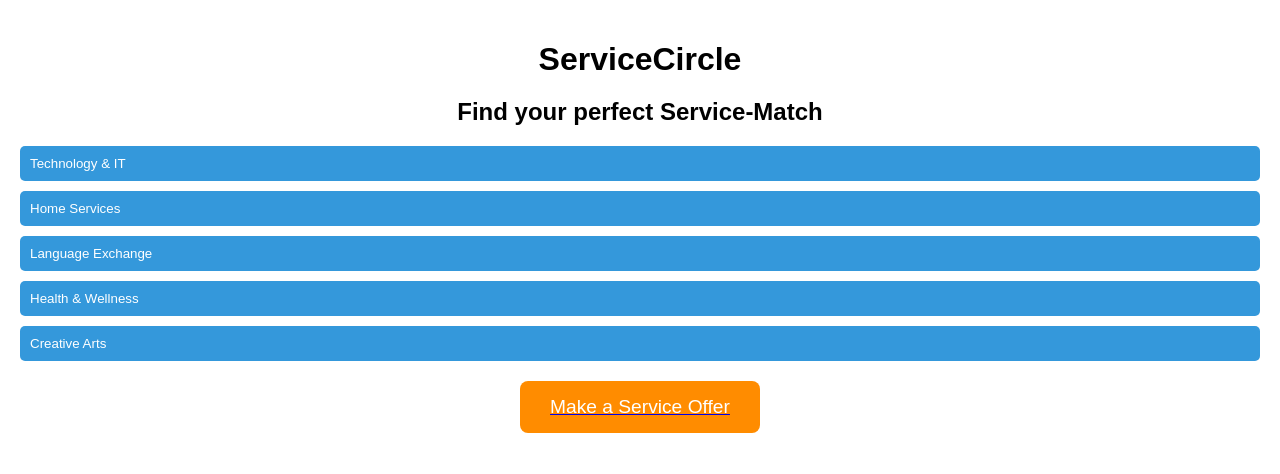
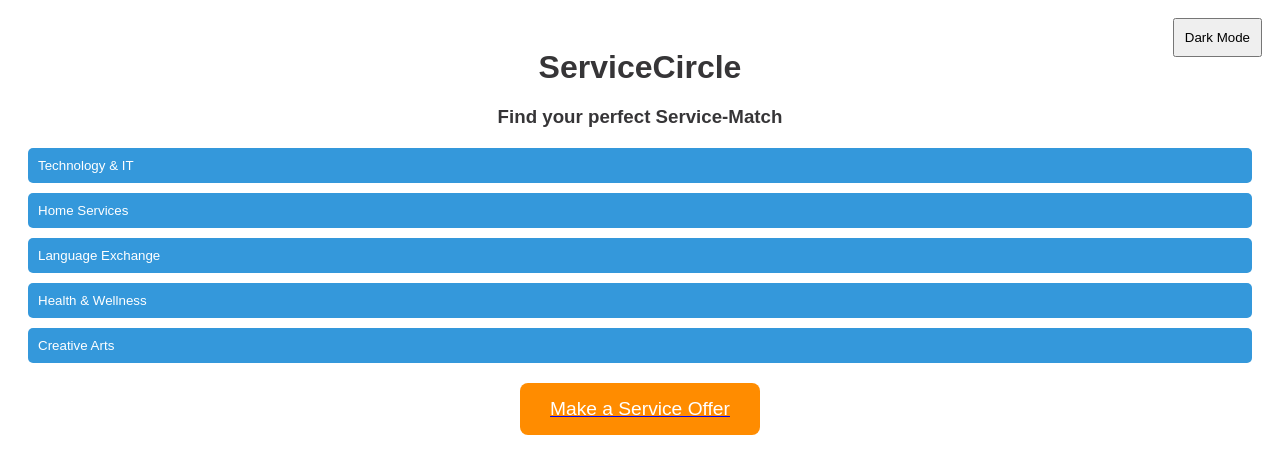
Before and after one commit to Janis1992-08/Playground-Capstone, a Next.js app: page / in a window 1280 px wide. Shown: the top 474 px of the page. Built offline with nearby package versions, Linux system fonts and the light colour scheme.

Commit message:
darkmode

```diff
--- a/pages/_app.js
+++ b/pages/_app.js
@@ -1,10 +1,25 @@
-import GlobalStyle from "../styles";
+import { useState, useEffect } from 'react';
+import { ThemeProvider } from 'styled-components';
+import { lightTheme, darkTheme, GlobalStyles } from '../styles/GlobalStyles';
 
 export default function App({ Component, pageProps }) {
+  const [theme, setTheme] = useState('light');
+
+  useEffect(() => {
+    const storedTheme = localStorage.getItem('theme') || 'light';
+    setTheme(storedTheme);
+  }, []);
+
+  const toggleTheme = () => {
+    const newTheme = theme === 'light' ? 'dark' : 'light';
+    localStorage.setItem('theme', newTheme);
+    setTheme(newTheme);
+  };
+
   return (
-    <>
-      <GlobalStyle />
-      <Component {...pageProps} />
-    </>
+    <ThemeProvider theme={theme === 'light' ? lightTheme : darkTheme}>
+      <GlobalStyles />
+      <Component {...pageProps} toggleTheme={toggleTheme} />
+    </ThemeProvider>
   );
 }
--- a/pages/dashboard/services/create.js
+++ b/pages/dashboard/services/create.js
@@ -48,6 +48,7 @@ const BackLink = styled.a`
     background-color: #0056b3;
   }
 `;
+
 const Card = styled.div`
   background-color: #fff;
   border: 1px solid #ccc;
--- a/pages/index.js
+++ b/pages/index.js
@@ -1,7 +1,7 @@
-import React, { useState } from "react";
-import Link from "next/link";
+import React, { useState } from 'react';
+import Link from 'next/link';
 import { categories } from "@/lib/data";
-import styled from "styled-components";
+import styled from 'styled-components';
 
 const buttonStyle = {
   backgroundColor: "#3498db",
@@ -47,13 +47,20 @@ const CenteredButton = styled.button`
   }
 `;
 
-const CenteredLink = styled.span`
-  display: block;
-  text-align: center;
-  text-decoration: none;
+const DarkModeButton = styled.button`
+  position: absolute;
+  top: 10px;
+  right: 10px;
+  padding: 10px;
+  fontSize: '16px';
+  backgroundColor: "#3498db";
+  color: "white";
+  border: "none";
+  borderRadius: "5px";
+  cursor: "pointer";
 `;
 
-const App = () => {
+const App = ({ toggleTheme }) => {
   const [selectedCategory, setSelectedCategory] = useState(null);
 
   const handleCategoryClick = (categoryId) => {
@@ -63,13 +70,13 @@ const App = () => {
   };
 
   return (
-    <div style={{ fontFamily: "Arial, sans-serif", padding: "20px" }}>
+    <div style={{ fontFamily: "Arial, sans-serif", padding: "20px", position: "relative" }}>
       <h1 style={{ textAlign: "center", marginBottom: "20px" }}>
         ServiceCircle
       </h1>
-      <h2 style={{ textAlign: "center", marginBottom: "20px" }}>
+      <h3 style={{ textAlign: "center", marginBottom: "20px" }}>
         Find your perfect Service-Match
-      </h2>
+      </h3>
       <ul style={{ listStyleType: "none", padding: 0, margin: 0 }}>
         {categories.map((category) => (
           <li key={category.id} style={{ marginBottom: "10px" }}>
@@ -105,9 +112,12 @@ const App = () => {
       </ul>
       <Link href="/dashboard/services/create">
         <CenteredButton>
-          <CenteredLink>Make a Service Offer</CenteredLink>
+          <span>Make a Service Offer</span>
         </CenteredButton>
       </Link>
+      <DarkModeButton onClick={toggleTheme}>
+        Dark Mode
+      </DarkModeButton>
     </div>
   );
 };
--- /dev/null
+++ b/styles/GlobalStyles.js
@@ -0,0 +1,24 @@
+import { createGlobalStyle } from 'styled-components';
+
+export const lightTheme = {
+  body: '#FFF',
+  text: '#363537',
+  headerColor: '#333',
+};
+
+export const darkTheme = {
+  body: '#363537',
+  text: '#FAFAFA',
+  headerColor: '#333',
+};
+
+export const GlobalStyles = createGlobalStyle`
+  body {
+    background-color: ${(props) => props.theme.body};
+    color: ${(props) => props.theme.text};
+  }
+
+   h2, h4, h5, h6 {
+    color: ${(props) => props.theme.headerColor};
+  }
+`;
```
Also changed, not shown: components/ServiceCards/index.js (+8 -8 lines).
